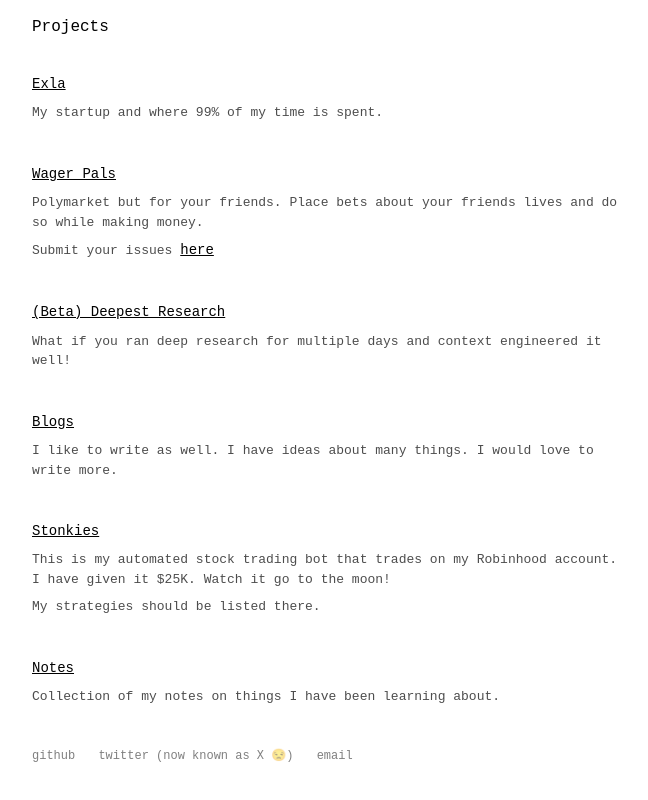
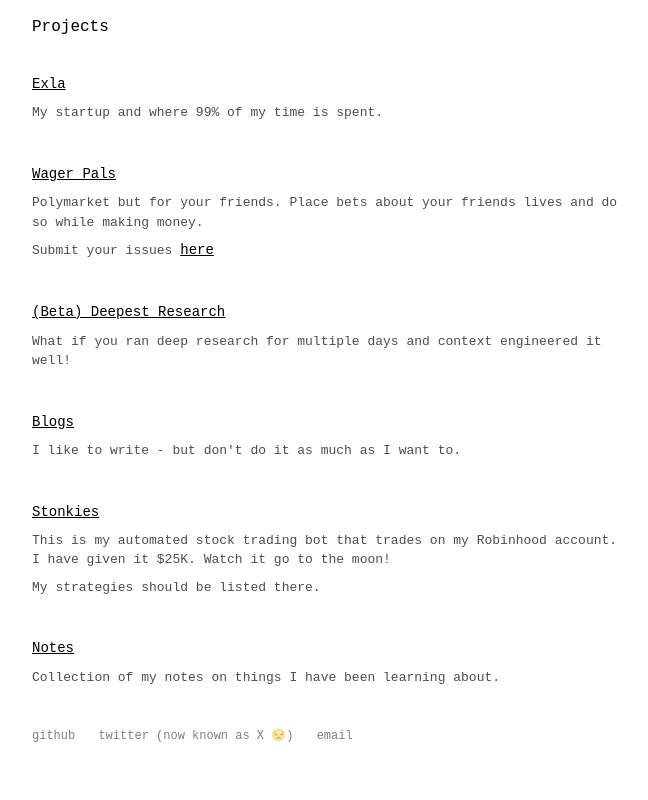
Before and after one commit to viraatdas/viraat-personal-website, a plain HTML site: page index.html in a window 1280 px wide. Shown: the part 536-1336 px from the top of the page, without its empty margins (308-956 px from the left). Drawn offline with Linux system fonts and the light colour scheme.

Commit message:
Update website

```diff
--- a/index.html
+++ b/index.html
@@ -183,7 +183,7 @@
 
       <div class="project">
         <a href="https://viraat.substack.com" target="_blank">Blogs</a>
-        <p>I like to write as well. I have ideas about many things. I would love to write more.</p>
+        <p>I like to write - but don't do it as much as I want to.</p>
       </div>
 
       <div class="project">
```
Also changed, not shown: public/index.html (+1 -1 lines).
